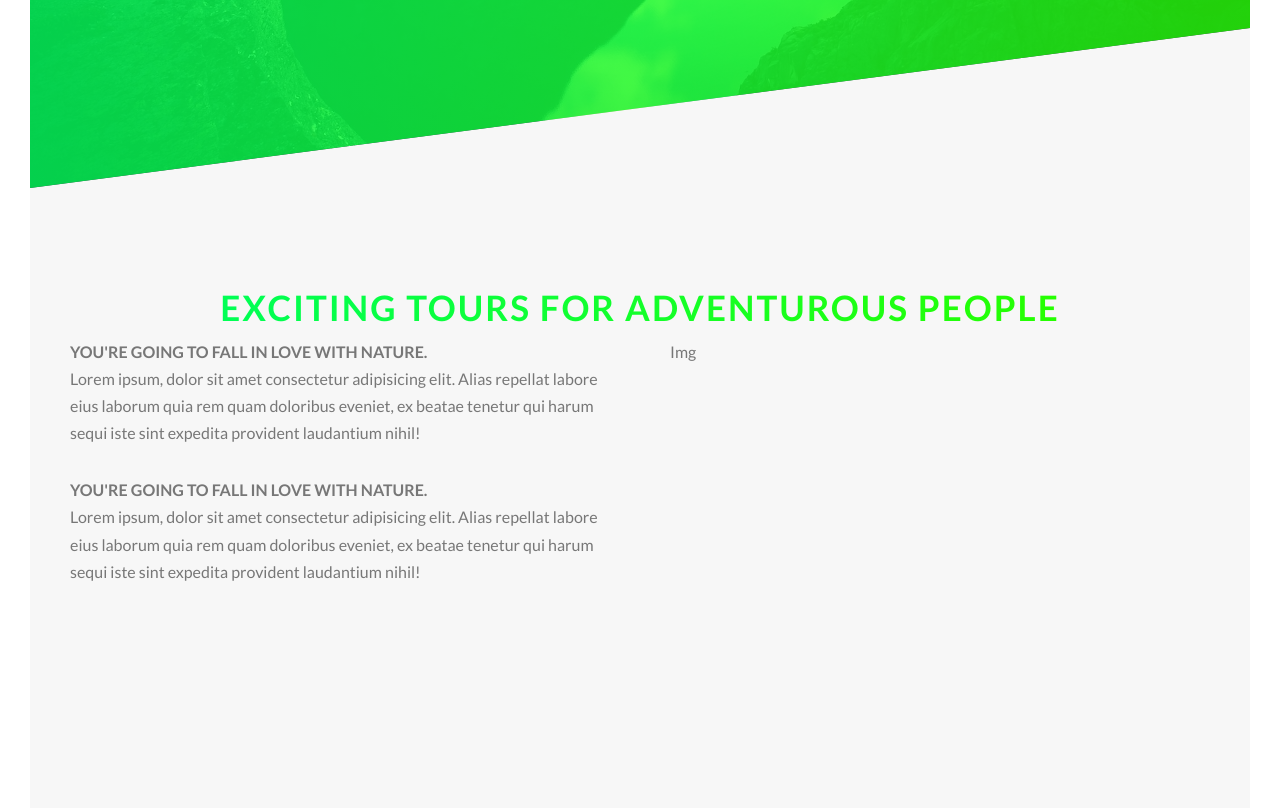
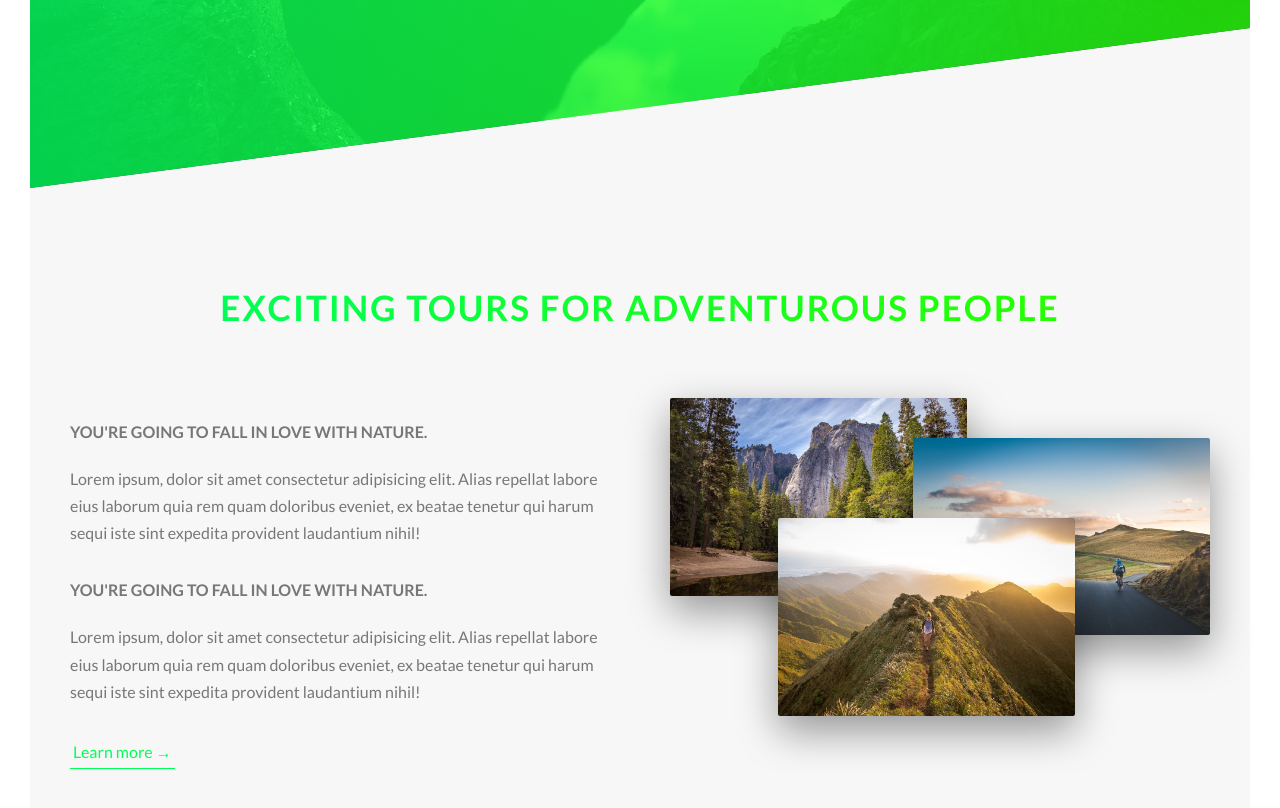
Before and after one commit to EdFRAX/Natours, a website: page index.html in a window 1280 px wide. Shown: the part 602-1410 px from the top of the page. Drawn offline with Linux system fonts and the light colour scheme.

Commit message:
About complete

```diff
--- a/index.html
+++ b/index.html
@@ -30,7 +30,7 @@
 
         <main>
             <section class="section-about">
-                <div class="u-center-text u-margin-bottom-big">
+                <div class="u-center-text u-margin-bottom-xl">
                     <h2 class="heading-secondary">
                         Exciting tours for adventurous people
                     </h2>
@@ -38,22 +38,28 @@
 
                 <div class="row">
                     <div class="col-1-of-2">
-                        <h3 class="heading-tertiary u-margin-bottom-small">
+                        <h3 class="heading-tertiary u-margin-bottom-sm">
                             You're going to fall in love with nature.
                         </h3>
                         <p class="paragraph">
                             Lorem ipsum, dolor sit amet consectetur adipisicing elit. Alias repellat labore eius laborum quia rem quam doloribus eveniet, ex beatae tenetur qui harum sequi iste sint expedita provident laudantium nihil!
                         </p>
 
-                        <h3 class="heading-tertiary u-margin-bottom-small">
+                        <h3 class="heading-tertiary u-margin-bottom-sm">
                             You're going to fall in love with nature.
                         </h3>
                         <p class="paragraph">
                             Lorem ipsum, dolor sit amet consectetur adipisicing elit. Alias repellat labore eius laborum quia rem quam doloribus eveniet, ex beatae tenetur qui harum sequi iste sint expedita provident laudantium nihil!
                         </p>
+
+                        <a href="#" class="btn-text">Learn more &rarr;</a>
                     </div>
                     <div class="col-1-of-2">
-                        Img
+                        <div class="composition">
+                            <img src="img/nat-1-large.jpg" alt="Photo 1" class="composition__photo composition__photo--p1">
+                            <img src="img/nat-2-large.jpg" alt="Photo 2" class="composition__photo composition__photo--p2">
+                            <img src="img/nat-3-large.jpg" alt="Photo 3" class="composition__photo composition__photo--p3">
+                        </div>
                     </div>
                 </div>
             </section>
--- a/sass/abstracts/_variables.scss
+++ b/sass/abstracts/_variables.scss
@@ -14,3 +14,7 @@ $color-grey-light-1:#f7f7f7;
 $grid-width: 114rem;
 $gutter-vertical: 8rem;
 $gutter-horizontal: 6rem;
+
+//Font
+
+$default-font-size: 1.6rem;
--- a/sass/base/_utilities.scss
+++ b/sass/base/_utilities.scss
@@ -1,7 +1,5 @@
-.u-center-text {
-    text-align: center;
-}
+.u-center-text { text-align: center; }
 
-.u-margin-bottom-8 {
-    margin-bottom: 8rem;
-}
+.u-margin-bottom-sm { margin-bottom: 2rem; }
+.u-margin-bottom-m { margin-bottom: 4rem; }
+.u-margin-bottom-xl { margin-bottom: 8rem; }
--- a/sass/components/_button.scss
+++ b/sass/components/_button.scss
@@ -9,7 +9,7 @@
         border-radius: 10rem;
         transition: all 0.2s;
         position: relative;
-        font-size: 1.6rem;
+        font-size: $default-font-size;
     }
 
     &:hover {
@@ -49,3 +49,28 @@
         transition: all 0.4s;
     }
 }
+
+.btn-text {
+    &:link,
+    &:visited {
+        font-size: $default-font-size;
+        color:$color-primary;
+        display: inline-block;
+        text-decoration: none;
+        border-bottom: 1px solid $color-primary;
+        padding: 3px;
+        transition: all .2s;
+    }
+
+    &:hover {
+        background-color: $color-primary;
+        color: $color-white;
+        box-shadow: 0 1rem 2rem rgba($color-black, .15);
+        transform: translateY(-2px);
+    }
+
+    &:active {
+        box-shadow: 0 .5rem 1rem rgba($color-black, .15);
+        transform: translateY(0);
+    }
+}
--- /dev/null
+++ b/sass/components/_compositions.scss
@@ -0,0 +1,34 @@
+.composition {
+    position: relative;
+
+    &__photo {
+        width: 55%;
+        box-shadow: 0 1.5rem 4rem rgba($color-black, .4);
+        border-radius: 2px;
+        position: absolute;
+        transition: all .2s;
+        outline-offset: 2rem;
+
+        &--p1 {
+            left: 0;
+            top: -2rem;
+        }
+
+        &--p2 {
+            right: 0;
+            top: 2rem;
+        }
+
+        &--p3 {
+            left: 20%;
+            top: 10rem;
+        }
+
+        &:hover {
+            outline: 1rem solid $color-primary;
+            transform: scale(1.05) translateY(-0.5rem);
+            box-shadow: 0 2.5rem 4rem rgba($color-black, .5);
+            z-index: 20;
+        }
+    }
+}
--- a/sass/main.scss
+++ b/sass/main.scss
@@ -8,6 +8,7 @@
 @import "base/utilities";
 
 @import "components/button";
+@import "components/compositions";
 
 @import "layout/header";
 @import "layout/grid";
```
Also changed, not shown: css/style.css, 1 other file.
